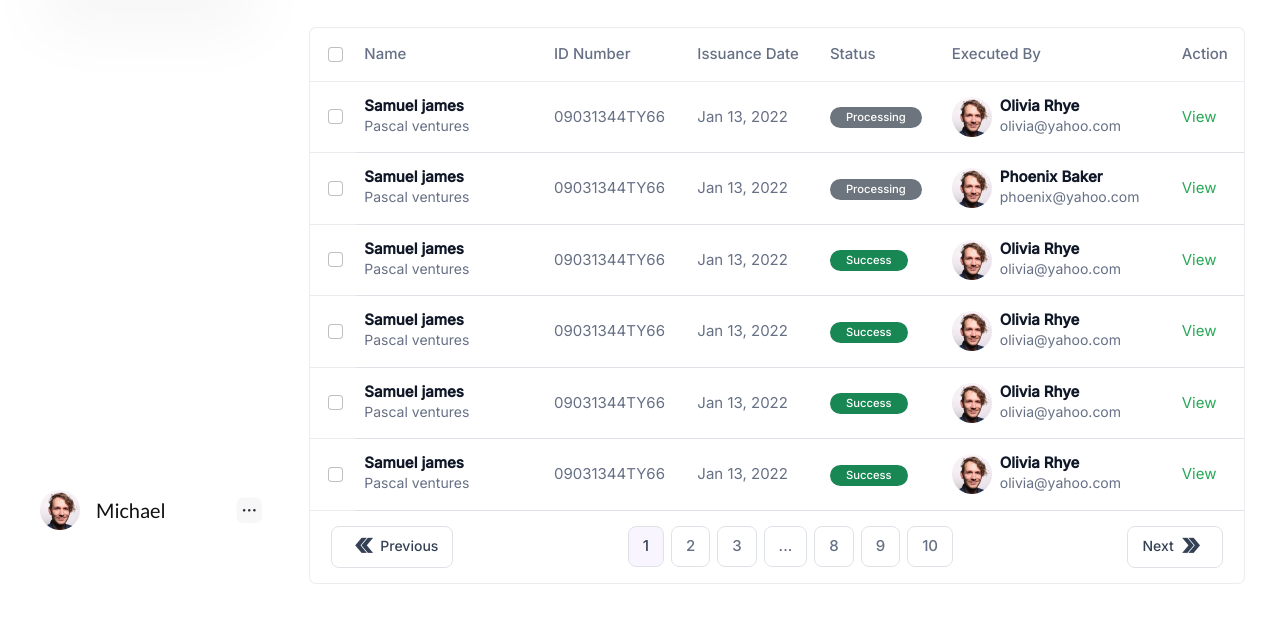
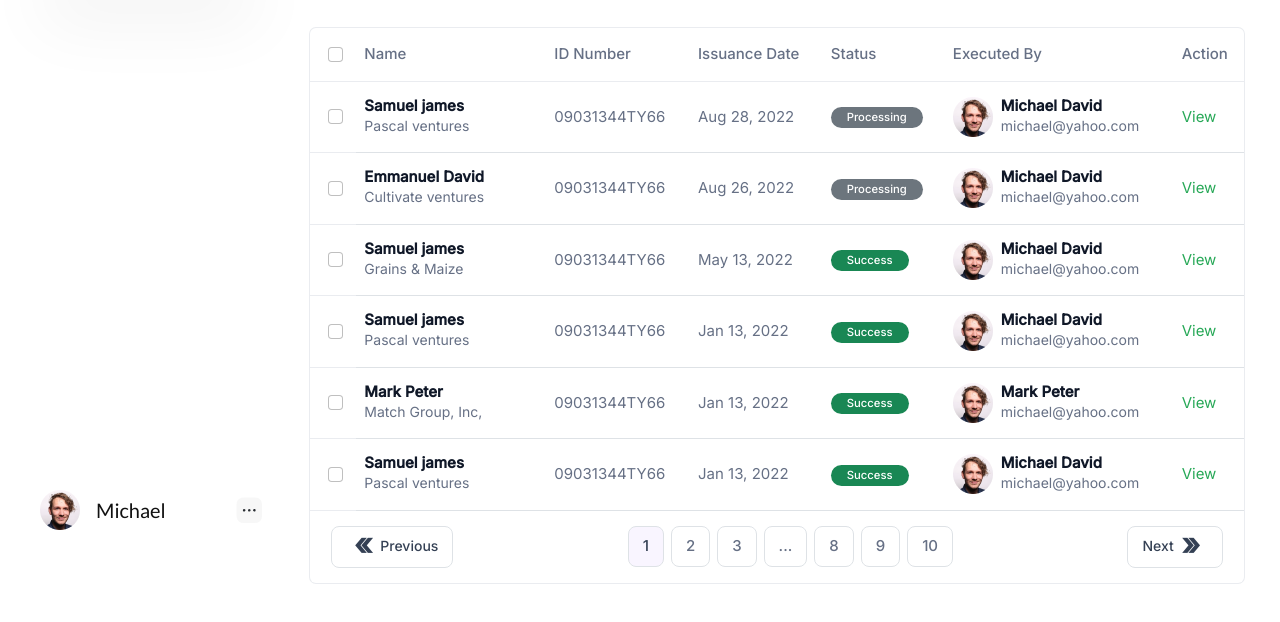
Before and after one commit to dyCodes/eti-osa-farmers, a plain HTML site: page bank-admin.html in a window 1280 px wide. Shown: the part 250-872 px from the top of the page. Drawn offline with Linux system fonts and the light colour scheme.

```diff
--- a/bank-admin.html
+++ b/bank-admin.html
@@ -93,7 +93,7 @@
 								<span>Pascal ventures</span>
 							</td>
 							<td>09031344TY66</td>
-							<td>Jan 13, 2022</td>
+							<td>Aug 28, 2022</td>
 							<td>
 								<div class="badge bg-secondary">Processing</div>
 							</td>
@@ -101,8 +101,33 @@
 								<div class="_flex">
 									<img src="./assets/img/photo.png" alt="">
 									<div class="ms-2">
-										<h6 class="fw-bold m-0">Olivia Rhye</h6>
-										<span>olivia@yahoo.com</span>
+										<h6 class="fw-bold m-0">Michael David</h6>
+										<span>michael@yahoo.com</span>
+									</div>
+								</div>
+							</td>
+							<td><a href="#">View</a></td>
+						</tr>
+
+						<tr>
+							<th scope="row">
+								<input class="form-check-input" type="checkbox" value="">
+							</th>
+							<td>
+								<h6 class="fw-bold m-0">Emmanuel David</h6>
+								<span>Cultivate ventures</span>
+							</td>
+							<td>09031344TY66</td>
+							<td>Aug 26, 2022</td>
+							<td>
+								<div class="badge bg-secondary">Processing</div>
+							</td>
+							<td>
+								<div class="_flex">
+									<img src="./assets/img/photo.png" alt="">
+									<div class="ms-2">
+										<h6 class="fw-bold m-0">Michael David</h6>
+										<span>michael@yahoo.com</span>
 									</div>
 								</div>
 							</td>
@@ -115,19 +140,19 @@
 							</th>
 							<td>
 								<h6 class="fw-bold m-0">Samuel james</h6>
-								<span>Pascal ventures</span>
+								<span>Grains & Maize</span>
 							</td>
 							<td>09031344TY66</td>
-							<td>Jan 13, 2022</td>
+							<td>May 13, 2022</td>
 							<td>
-								<div class="badge bg-secondary">Processing</div>
+								<div class="badge bg-success">Success</div>
 							</td>
 							<td>
 								<div class="_flex">
 									<img src="./assets/img/photo.png" alt="">
 									<div class="ms-2">
-										<h6 class="fw-bold m-0">Phoenix Baker</h6>
-										<span>phoenix@yahoo.com</span>
+										<h6 class="fw-bold m-0">Michael David</h6>
+										<span>michael@yahoo.com</span>
 									</div>
 								</div>
 							</td>
@@ -151,8 +176,33 @@
 								<div class="_flex">
 									<img src="./assets/img/photo.png" alt="">
 									<div class="ms-2">
-										<h6 class="fw-bold m-0">Olivia Rhye</h6>
-										<span>olivia@yahoo.com</span>
+										<h6 class="fw-bold m-0">Michael David</h6>
+										<span>michael@yahoo.com</span>
+									</div>
+								</div>
+							</td>
+							<td><a href="#">View</a></td>
+						</tr>
+
+						<tr>
+							<th scope="row">
+								<input class="form-check-input" type="checkbox" value="">
+							</th>
+							<td>
+								<h6 class="fw-bold m-0">Mark Peter</h6>
+								<span>Match Group, Inc,</span>
+							</td>
+							<td>09031344TY66</td>
+							<td>Jan 13, 2022</td>
+							<td>
+								<div class="badge bg-success">Success</div>
+							</td>
+							<td>
+								<div class="_flex">
+									<img src="./assets/img/photo.png" alt="">
+									<div class="ms-2">
+										<h6 class="fw-bold m-0">Mark Peter</h6>
+										<span>michael@yahoo.com</span>
 									</div>
 								</div>
 							</td>
@@ -176,58 +226,8 @@
 								<div class="_flex">
 									<img src="./assets/img/photo.png" alt="">
 									<div class="ms-2">
-										<h6 class="fw-bold m-0">Olivia Rhye</h6>
-										<span>olivia@yahoo.com</span>
-									</div>
-								</div>
-							</td>
-							<td><a href="#">View</a></td>
-						</tr>
-
-						<tr>
-							<th scope="row">
-								<input class="form-check-input" type="checkbox" value="">
-							</th>
-							<td>
-								<h6 class="fw-bold m-0">Samuel james</h6>
-								<span>Pascal ventures</span>
-							</td>
-							<td>09031344TY66</td>
-							<td>Jan 13, 2022</td>
-							<td>
-								<div class="badge bg-success">Success</div>
-							</td>
-							<td>
-								<div class="_flex">
-									<img src="./assets/img/photo.png" alt="">
-									<div class="ms-2">
-										<h6 class="fw-bold m-0">Olivia Rhye</h6>
-										<span>olivia@yahoo.com</span>
-									</div>
-								</div>
-							</td>
-							<td><a href="#">View</a></td>
-						</tr>
-
-						<tr>
-							<th scope="row">
-								<input class="form-check-input" type="checkbox" value="">
-							</th>
-							<td>
-								<h6 class="fw-bold m-0">Samuel james</h6>
-								<span>Pascal ventures</span>
-							</td>
-							<td>09031344TY66</td>
-							<td>Jan 13, 2022</td>
-							<td>
-								<div class="badge bg-success">Success</div>
-							</td>
-							<td>
-								<div class="_flex">
-									<img src="./assets/img/photo.png" alt="">
-									<div class="ms-2">
-										<h6 class="fw-bold m-0">Olivia Rhye</h6>
-										<span>olivia@yahoo.com</span>
+										<h6 class="fw-bold m-0">Michael David</h6>
+										<span>michael@yahoo.com</span>
 									</div>
 								</div>
 							</td>
```
Also changed, not shown: index.html (+1 -1 lines), assets/img/icons/track-black.svg (added).
